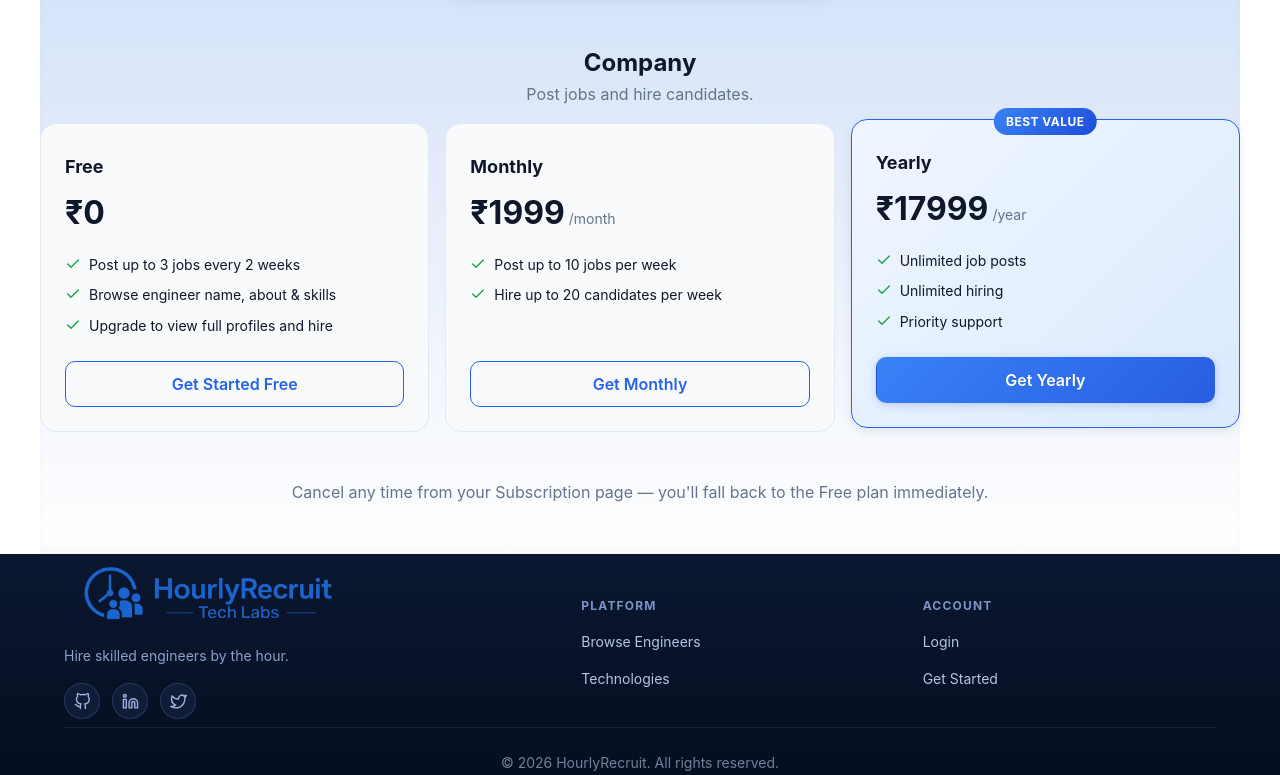
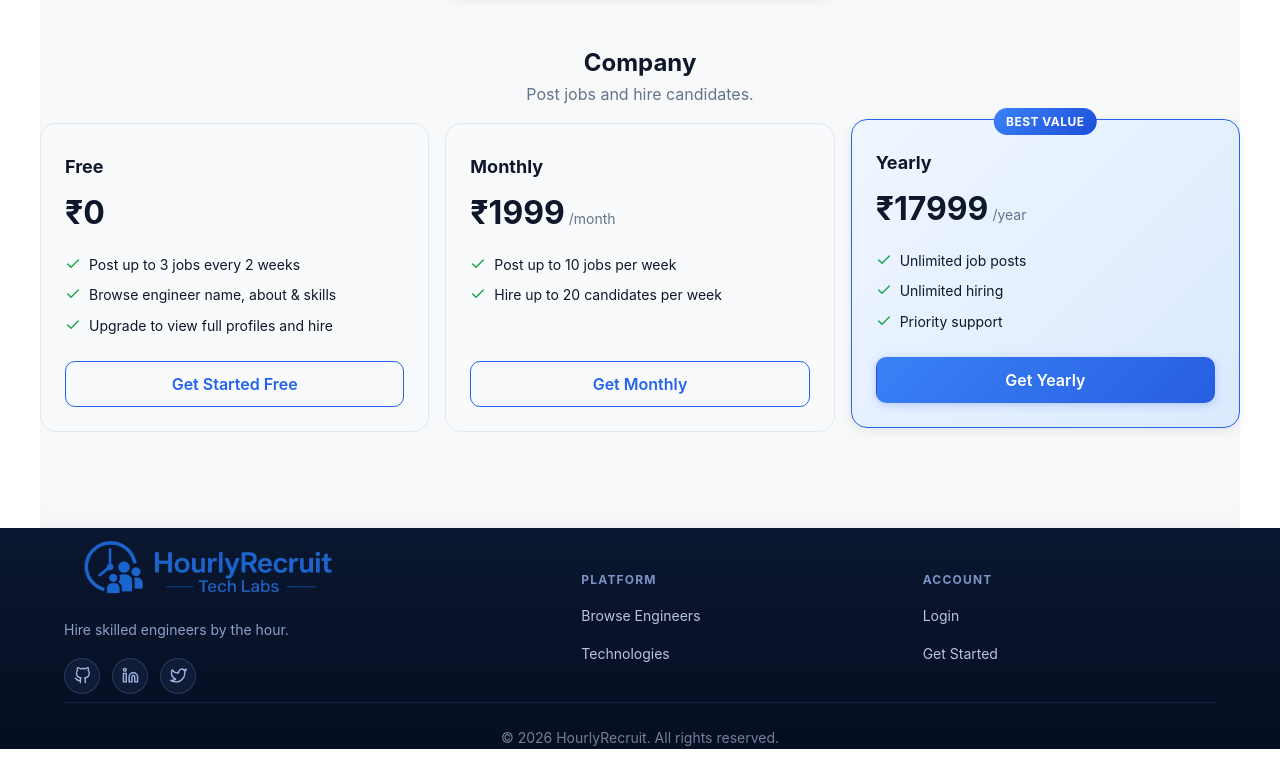
Before and after one commit to Afreenahmed14/E-commerce, a React (Vite) app in the folder frontend/: page /pricing in a window 1280 px wide. Shown: the part 1134-1909 px from the top of the page. After the commit the page ends 1883 px from the top, so only its background shows below. Built offline with nearby package versions, Linux system fonts and the light colour scheme; no server answers.

Commit message:
css updated

```diff
--- a/frontend/src/pages/Pricing/PricingPage.css
+++ b/frontend/src/pages/Pricing/PricingPage.css
@@ -1,5 +1,5 @@
 .pricing-page {
-  max-width: 1080px;
+  background: linear-gradient(180deg, #f8f8f9 50%, #f7f8f9e8 50%);
 }
 
 .pricing-header {
--- a/frontend/src/pages/Pricing/PricingPage.jsx
+++ b/frontend/src/pages/Pricing/PricingPage.jsx
@@ -97,9 +97,7 @@
         </div>
       ))}
 
-      <p className="text-muted pricing-footnote">
-        Cancel any time from your Subscription page — you'll fall back to the Free plan immediately.
-      </p>
+
 
       {isGatedRole && (
         <SubscriptionModal open={modalOpen} onClose={() => setModalOpen(false)} />
```
